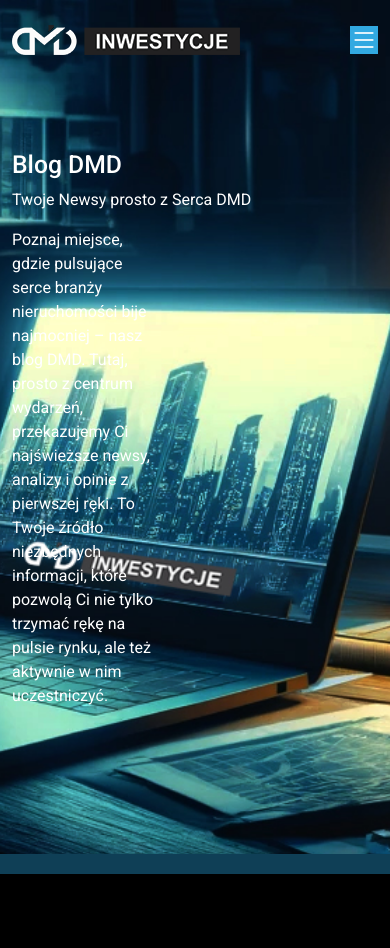
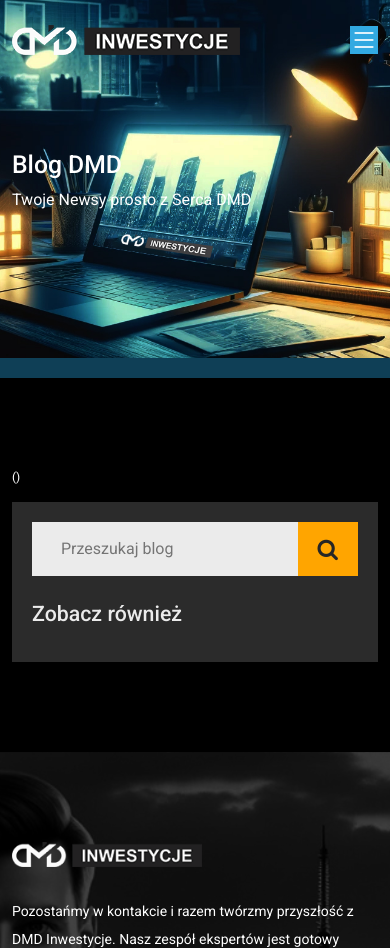
Before and after one commit to informatykdmd/dmdinwestycje, a Flask app: template templates/searchBlog.html in a window 390 px wide. Shown: the top 948 px of the page. Run offline with Flask 3, Linux system fonts and the light colour scheme; the template is opened without the code that fills it, so the values that code supplies are empty; some libraries are stand-ins or nearby versions.

Commit message:
Working now

```diff
--- a/templates/searchBlog.html
+++ b/templates/searchBlog.html
@@ -8,7 +8,7 @@
         <div class="col-lg-12  order-lg-1 d-flex flex-column align-items-left justify-content-start text-left caption">
           <h2>Blog DMD</h2>
           <p>Twoje Newsy prosto z Serca DMD</p>
-          <p style="max-width: 40%;">
+          <p class="d-none d-sm-none d-xs-none d-md-none d-lg-block" style="max-width: 40%;">
             Poznaj miejsce, gdzie pulsujące serce branży nieruchomości bije
             najmocniej – nasz blog DMD. Tutaj, prosto z centrum wydarzeń, przekazujemy
             Ci najświeższe newsy, analizy i opinie z pierwszej ręki. To Twoje źródło
```
